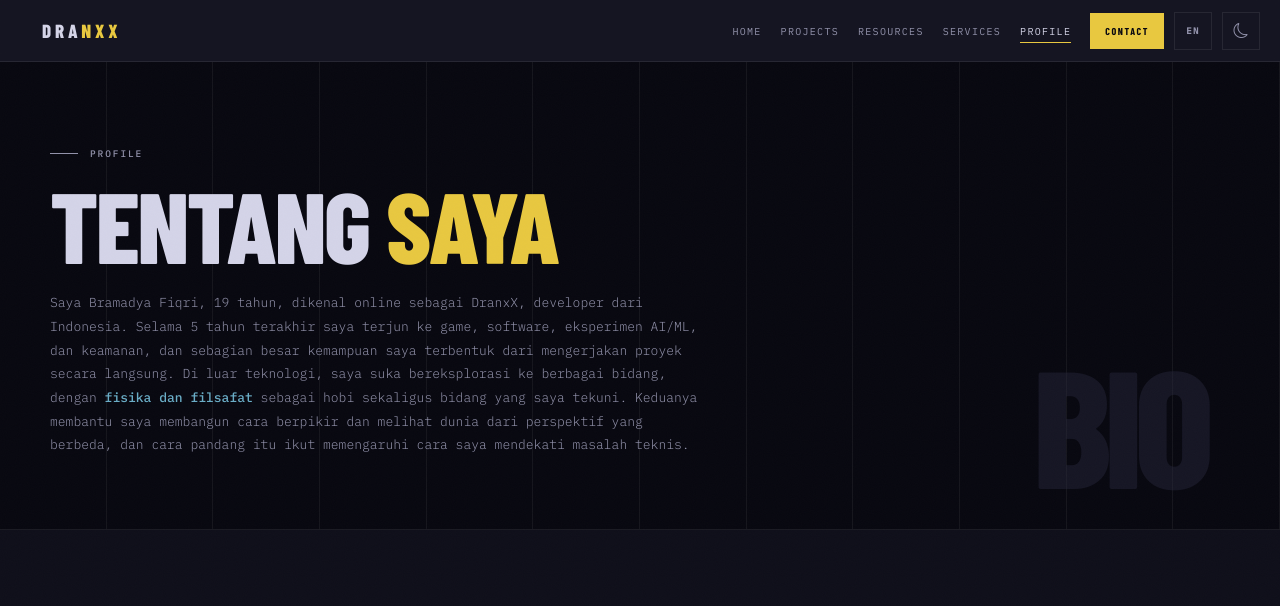
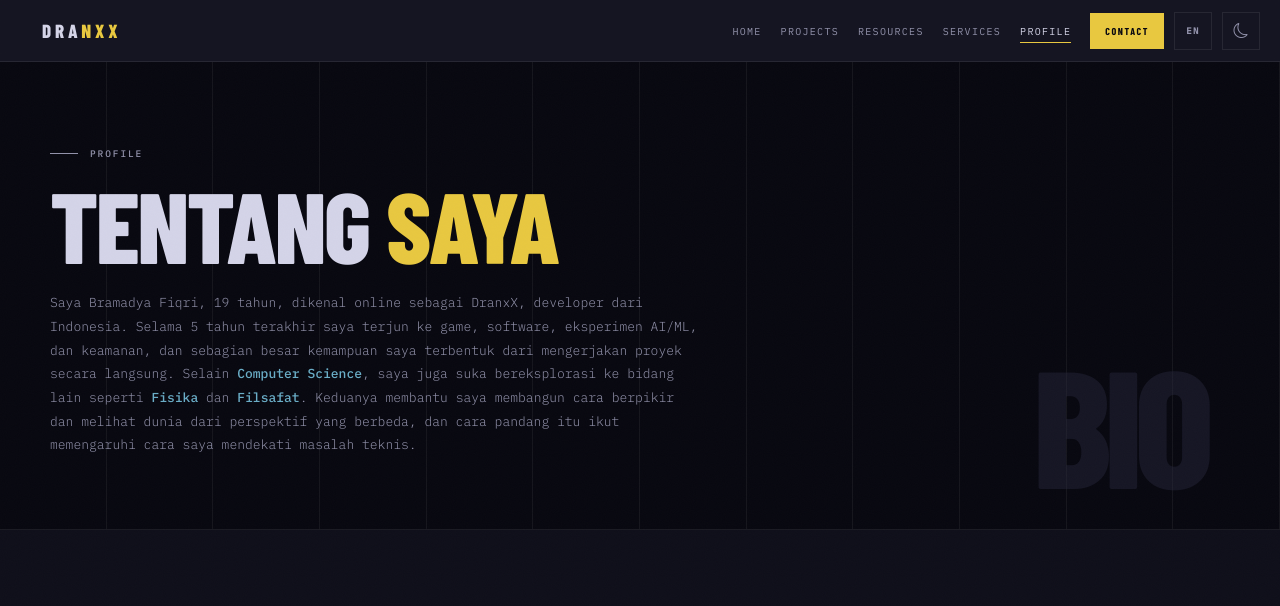
Before and after one commit to DranxX/dranxx.github.io, a website: page id/profile.html in a window 1280 px wide. Shown: the top 606 px of the page. Drawn offline with Linux system fonts and the light colour scheme.

Commit message:
Name Computer Science, Physics, and Philosophy in the profile intro
The intro now reads "Aside from Computer Science, I also enjoy exploring
fields such as Physics and Philosophy", with the three field names in
the accent blue.

```diff
--- a/id/profile.html
+++ b/id/profile.html
@@ -36,7 +36,7 @@
       <div class="wrap">
         <div class="section-label drx-reveal">Profile</div>
         <h1 class="page-title drx-reveal">Tentang <span class="yellow">saya</span></h1>
-        <p class="page-lead drx-reveal">Saya Bramadya Fiqri, 19 tahun, dikenal online sebagai DranxX, developer dari Indonesia. Selama 5 tahun terakhir saya terjun ke game, software, eksperimen AI/ML, dan keamanan, dan sebagian besar kemampuan saya terbentuk dari mengerjakan proyek secara langsung. Di luar teknologi, saya suka bereksplorasi ke berbagai bidang, dengan <span class="blue">fisika dan filsafat</span> sebagai hobi sekaligus bidang yang saya tekuni. Keduanya membantu saya membangun cara berpikir dan melihat dunia dari perspektif yang berbeda, dan cara pandang itu ikut memengaruhi cara saya mendekati masalah teknis.</p>
+        <p class="page-lead drx-reveal">Saya Bramadya Fiqri, 19 tahun, dikenal online sebagai DranxX, developer dari Indonesia. Selama 5 tahun terakhir saya terjun ke game, software, eksperimen AI/ML, dan keamanan, dan sebagian besar kemampuan saya terbentuk dari mengerjakan proyek secara langsung. Selain <span class="blue">Computer Science</span>, saya juga suka bereksplorasi ke bidang lain seperti <span class="blue">Fisika</span> dan <span class="blue">Filsafat</span>. Keduanya membantu saya membangun cara berpikir dan melihat dunia dari perspektif yang berbeda, dan cara pandang itu ikut memengaruhi cara saya mendekati masalah teknis.</p>
         <span class="page-code" aria-hidden="true">BIO</span>
       </div>
     </header>
```
Also changed, not shown: en/profile.html (+1 -1 lines).
